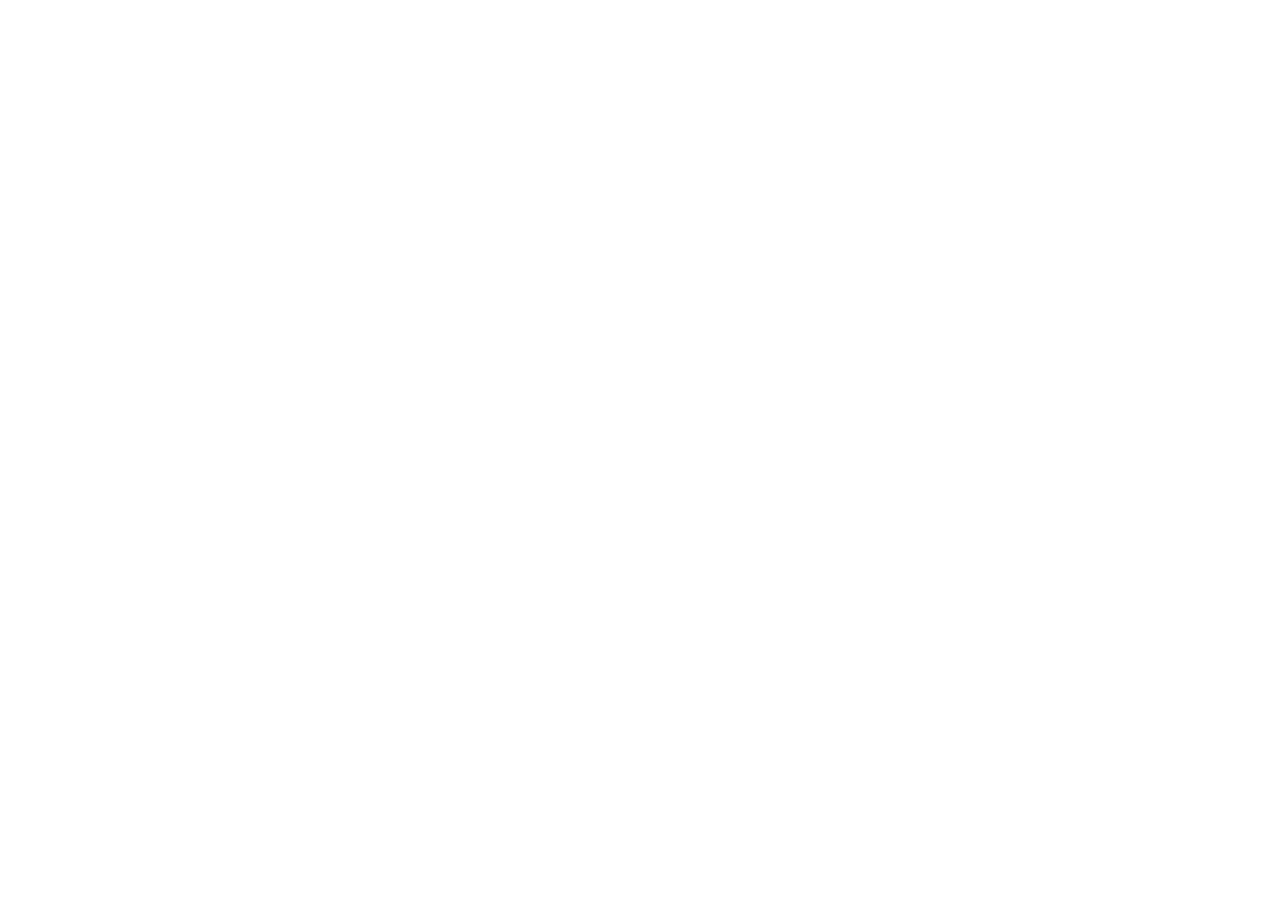
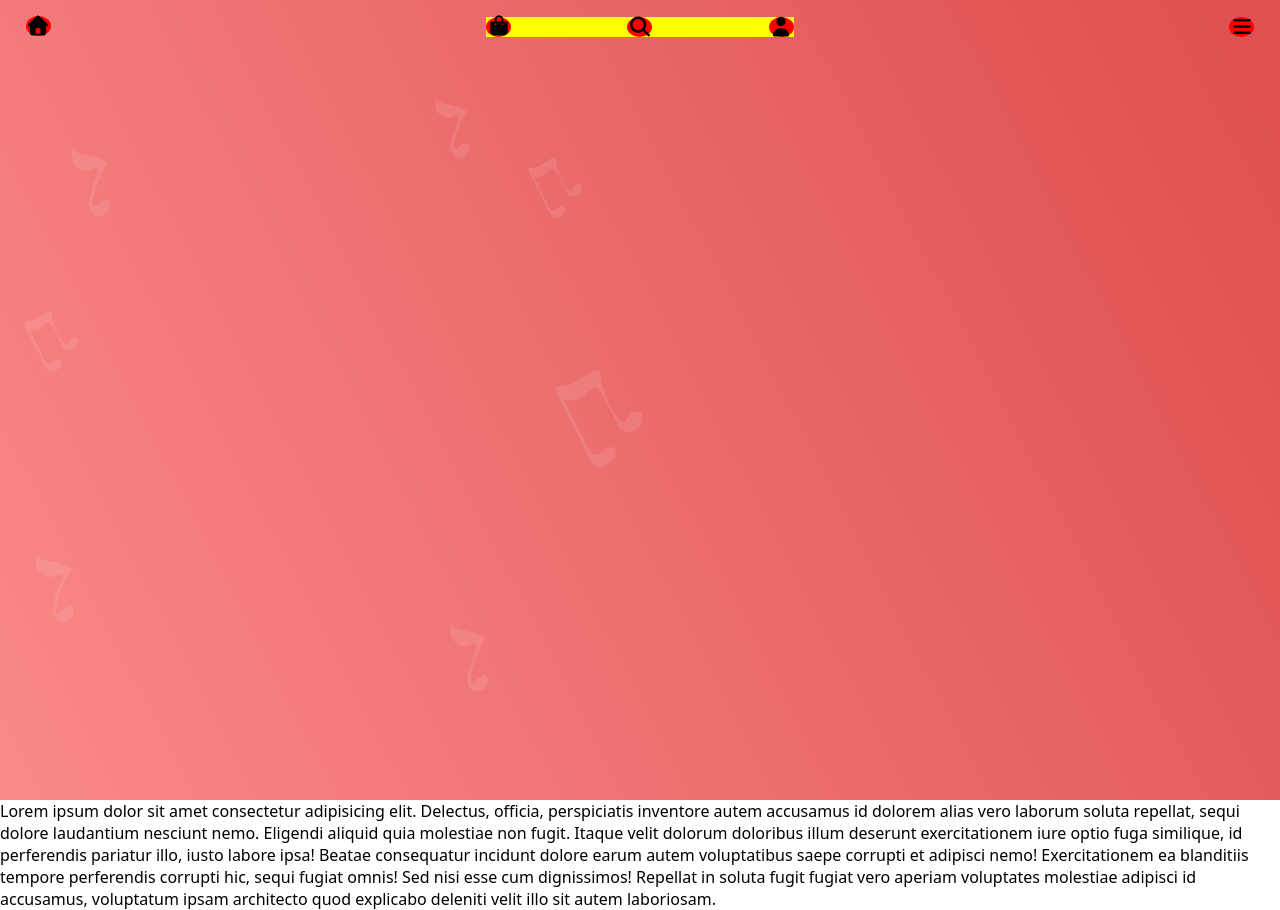
Before and after one commit to HasanboyZafarov/Beats-Headphones, a plain HTML site: page index.html in a window 1280 px wide. Before the commit the page ends 800 px from the top, so only its background shows below. Drawn offline with Linux system fonts and the light colour scheme.

Commit message:
Minor changes in Front-end
Did few sections: Header and Hero

```diff
--- a/css/style.css
+++ b/css/style.css
@@ -30,3 +30,50 @@
     margin: 0 auto;
     padding: 0 2%;
 }
+
+header {
+    position: fixed;
+    top: 0;
+    width: 100%;
+    padding: 1rem 0;
+    background: transparent;
+}
+
+header.active {
+    background: #fff;
+    box-shadow: 1px 0px 1px var(--color-dark);
+}
+
+.header__wrapper {
+    display: flex;
+    justify-content: space-between;
+    align-items: center;
+
+}
+
+.header__icons {
+    display: flex;
+    justify-content: space-between;
+    align-items: center;
+    gap: 1rem;
+    width: 25%;
+    background-color: yellow;
+}
+
+i {
+    display: flex;
+    justify-content: center;
+    align-items: center;
+    width: 100px;
+    background: red;
+    font-size: 20px;
+    border-radius: 50%;
+}
+
+.section__hero {
+    height: 100vh;
+    background-image: url('../img/hero-bg.svg');
+    background-size: cover;
+    background-repeat: no-repeat;
+    background-position: center;
+}
--- a/index.html
+++ b/index.html
@@ -4,6 +4,9 @@
 <head>
     <meta charset="UTF-8">
     <meta name="viewport" content="width=device-width, initial-scale=1.0">
+    <link rel="stylesheet" href="https://cdnjs.cloudflare.com/ajax/libs/font-awesome/7.0.0/css/all.min.css"
+        integrity="sha512-DxV+EoADOkOygM4IR9yXP8Sb2qwgidEmeqAEmDKIOfPRQZOWbXCzLC6vjbZyy0vPisbH2SyW27+ddLVCN+OMzQ=="
+        crossorigin="anonymous" referrerpolicy="no-referrer" />
     <link rel="stylesheet" href="./css/style.css">
     <link rel="stylesheet" href="./css/media.css">
     <title>Beats Headphones - Hasanboy Zafarov</title>
@@ -12,17 +15,28 @@
 <body>
     <header>
         <div class="container">
-            <div class="header_wrapper">
-
+            <div class="header__wrapper">
+                <div class="logo">
+                    <i class="fa-solid fa-house"></i>
+                </div>
+                <div class="header__icons">
+                    <i class="fa-solid fa-bag-shopping"></i>
+                    <i class="fa-solid fa-magnifying-glass"></i>
+                    <i class="fa-solid fa-user"></i>
+                </div>
+                <i class="fa-solid fa-bars header__burger"></i>
             </div>
         </div>
     </header>
     <main>
-        <section class="section_hero">
+        <section class="section__hero">
             <div class="container">
-                <div class="section_hero-left"></div>
-                <div class="section_hero-right"></div>
+                <div class="section__hero-left"></div>
+                <div class="section__hero-right"></div>
             </div>
+        </section>
+        <section class="section__collection">
+            Lorem ipsum dolor sit amet consectetur adipisicing elit. Delectus, officia, perspiciatis inventore autem accusamus id dolorem alias vero laborum soluta repellat, sequi dolore laudantium nesciunt nemo. Eligendi aliquid quia molestiae non fugit. Itaque velit dolorum doloribus illum deserunt exercitationem iure optio fuga similique, id perferendis pariatur illo, iusto labore ipsa! Beatae consequatur incidunt dolore earum autem voluptatibus saepe corrupti et adipisci nemo! Exercitationem ea blanditiis tempore perferendis corrupti hic, sequi fugiat omnis! Sed nisi esse cum dignissimos! Repellat in soluta fugit fugiat vero aperiam voluptates molestiae adipisci id accusamus, voluptatum ipsam architecto quod explicabo deleniti velit illo sit autem laboriosam.
         </section>
     </main>
     <script src="./js/main.js"></script>
--- a/js/main.js
+++ b/js/main.js
@@ -0,0 +1,9 @@
+let header = document.querySelector('header')
+
+window.addEventListener('scroll', function () {
+    if (this.window.scrollY > 1) {
+        header.classList.add('active')
+    } else {
+        header.classList.remove('active')
+    }
+})
```
Also changed, not shown: css/media.css (+17 -0 lines).
